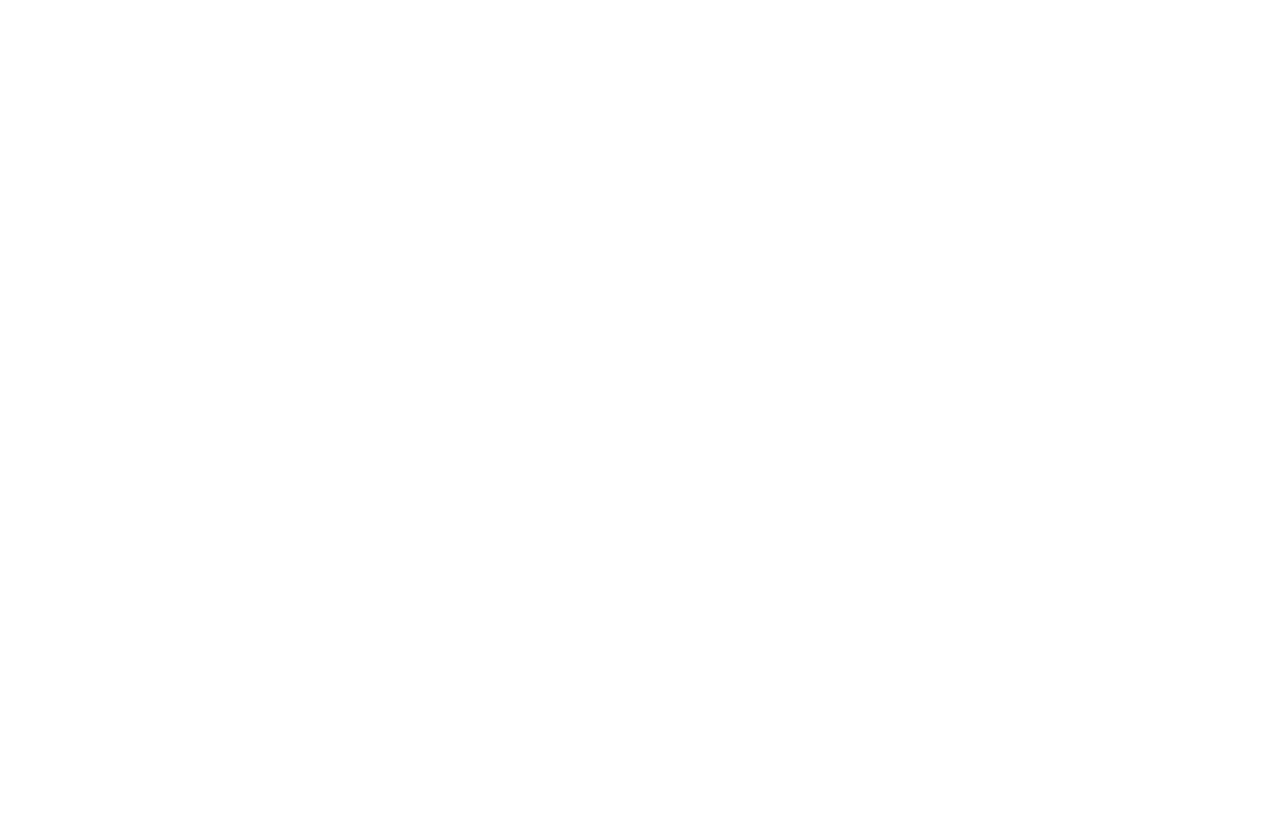
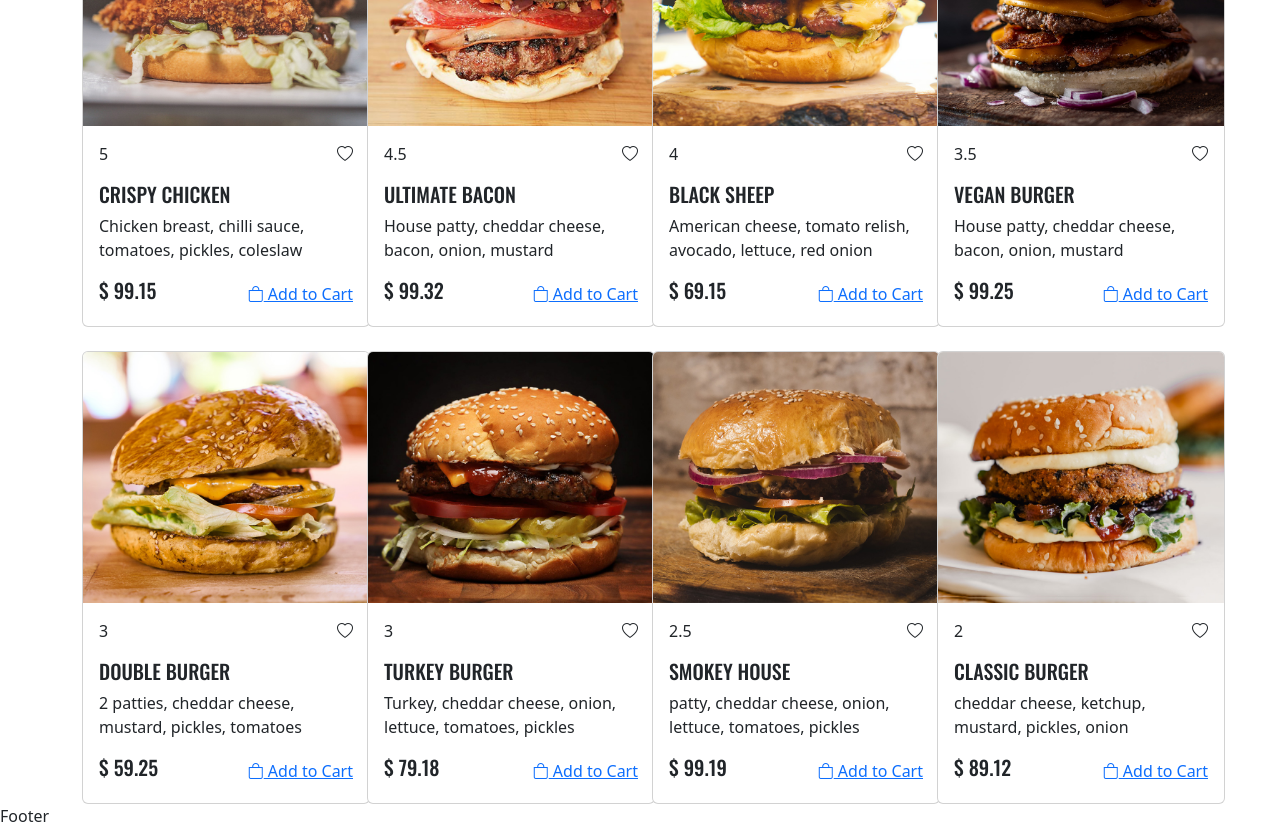
Before and after one commit to suraj28j/Food-Delivery-App, a React (Vite) app: page / in a window 1280 px wide. Shown: the part 2200-3028 px from the top of the page. Before the commit the page ends 1989 px from the top, so only its background shows below. Built offline with nearby package versions, Linux system fonts and the light colour scheme.

Commit message:
home section 3 add

```diff
--- a/src/pages/Home/Home.jsx
+++ b/src/pages/Home/Home.jsx
@@ -3,16 +3,21 @@ import Layout from '../../components/Layout'
 import "../../styles/HomeStyle.css"
 import Section1 from './Section1'
 import Section2 from './Section2'
+import Section3 from './Section3'
 
 const Home = () => {
   return (
     <>
       <Layout>
+
         {/* Home Section Hero Banner */}
         <Section1 />
 
         {/* Home Section About */}
         <Section2 />
+
+        {/* Home Section Menu */}
+        <Section3 />
       </Layout>
     </>
   )
--- /dev/null
+++ b/src/pages/Home/Section3.jsx
@@ -0,0 +1,135 @@
+import React from 'react'
+import { Link } from 'react-router-dom'
+
+import Image1 from "../../Assets/menu/burger-11.jpg"
+import Image2 from "../../Assets/menu/burger-12.jpg"
+import Image3 from "../../Assets/menu/burger-13.jpg"
+import Image4 from "../../Assets/menu/burger-14.jpg"
+import Image5 from "../../Assets/menu/burger-15.jpg"
+import Image6 from "../../Assets/menu/burger-16.jpg"
+import Image7 from "../../Assets/menu/burger-17.jpg"
+import Image8 from "../../Assets/menu/burger-18.jpg"
+
+// Mock Data Cards
+const mockData = [
+    {
+        id: "0001",
+        image: Image1,
+        title: "Crispy Chicken",
+        paragraph: "Chicken breast, chilli sauce, tomatoes, pickles, coleslaw",
+        rating: 5,
+        price: 99.15,
+    },
+    {
+        id: "0002",
+        image: Image2,
+        title: "Ultimate Bacon",
+        paragraph: "House patty, cheddar cheese, bacon, onion, mustard",
+        rating: 4.5,
+        price: 99.32,
+    },
+    {
+        id: "0003",
+        image: Image3,
+        title: "Black Sheep",
+        paragraph: "American cheese, tomato relish, avocado, lettuce, red onion",
+        rating: 4,
+        price: 69.15,
+    },
+    {
+        id: "0004",
+        image: Image4,
+        title: "Vegan Burger",
+        paragraph: "House patty, cheddar cheese, bacon, onion, mustard",
+        rating: 3.5,
+        price: 99.25,
+    },
+    {
+        id: "0005",
+        image: Image5,
+        title: "Double Burger",
+        paragraph: "2 patties, cheddar cheese, mustard, pickles, tomatoes",
+        rating: 3.0,
+        price: 59.25,
+    },
+    {
+        id: "0006",
+        image: Image6,
+        title: "Turkey Burger",
+        paragraph: "Turkey, cheddar cheese, onion, lettuce, tomatoes, pickles",
+        rating: 3,
+        price: 79.18,
+    },
+    {
+        id: "0007",
+        image: Image7,
+        title: "Smokey House",
+        paragraph: "patty, cheddar cheese, onion, lettuce, tomatoes, pickles",
+        rating: 2.5,
+        price: 99.19,
+    },
+    {
+        id: "0008",
+        image: Image8,
+        title: "Classic Burger",
+        paragraph: "cheddar cheese, ketchup, mustard, pickles, onion",
+        rating: 2.0,
+        price: 89.12,
+    },
+    // Add more mock data objects as needed
+];
+
+const Section3 = () => {
+    return (
+        <div className='menu_section'>
+            <div className='container'>
+
+                <div className='row'>
+                    <div className='col-md-8'>
+                        <h2>OUR CRAZY BURGERS</h2>
+                        <p className="para">
+                            Aliquam a augue suscipit, luctus neque purus ipsum neque undo
+                            dolor primis libero tempus, blandit a cursus varius magna
+                        </p>
+                    </div>
+                </div>
+
+                <div className='row g-4'>
+                    {
+                        mockData.map((mockData, index) => (
+                            <div className='col-md-3' key={index}>
+                                <div className="card" style={{ minWidth: "18rem" }}>
+                                    <img src={mockData.image} className="card-img-top" alt={mockData.id} />
+                                    <div className="card-body ">
+                                        <div className='rating d-flex justify-content-between align-items-center'>
+                                            <div className='item_rating'>
+                                                <p>{mockData.rating}</p>
+                                            </div>
+                                            <div className='wishlist'>
+                                                <p><i className="bi bi-heart"></i></p>
+                                            </div>
+                                        </div>
+                                        <h5 className="card-title">{mockData.title}</h5>
+                                        <p className="card-text">{mockData.paragraph}</p>
+                                        <div className='d-flex justify-content-between align-items-center'>
+                                            <div className='menu_price'>
+                                                <h5>$ {mockData.price}</h5>
+                                            </div>
+                                            <div className='add_to_cart'>
+                                                <Link to="/">
+                                                    <i className="bi bi-bag"></i> Add to Cart
+                                                </Link>
+                                            </div>
+                                        </div>
+                                    </div>
+                                </div>
+                            </div>
+                        ))
+                    }
+                </div>
+            </div>
+        </div>
+    )
+}
+
+export default Section3
```
